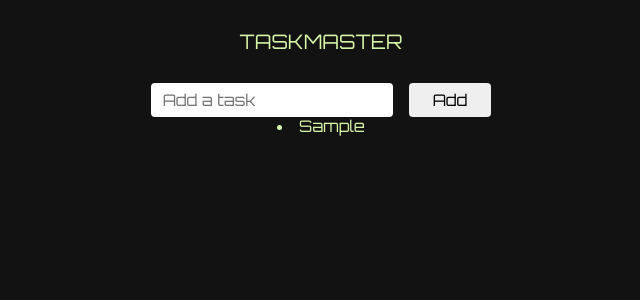
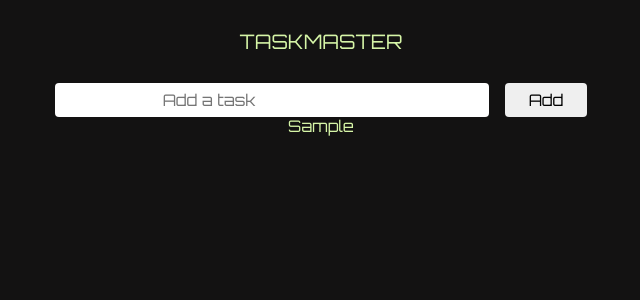
Before and after one commit to LinziJayne36/react-todo-ts, a React (Vite) app: page / in a window 1280 px wide. Both pictures are taken after typing "Sample" into the empty fields and a click on the button "Add". Shown: the top 300 px of the page, without its empty margins (319-959 px from the left). Built offline with nearby package versions, Linux system fonts and the light colour scheme.

Commit message:
Add the react-icons library. Add new component: SingleTodo

```diff
--- a/package.json
+++ b/package.json
@@ -12,7 +12,8 @@
   "dependencies": {
     "normalize.css": "^8.0.1",
     "react": "^18.2.0",
-    "react-dom": "^18.2.0"
+    "react-dom": "^18.2.0",
+    "react-icons": "^4.9.0"
   },
   "devDependencies": {
     "@types/react": "^18.0.37",
--- /dev/null
+++ b/src/components/singleTodo.tsx
@@ -0,0 +1,20 @@
+import React from "react";
+import { Todo } from "../model";
+
+type Props = {
+    todo: Todo;
+    todos: Todo[];
+    setTodos: React.Dispatch<React.SetStateAction<Todo[]>>;
+};
+
+const SingleTodo = ({ todo, todos, setTodos }: Props) => {
+    return (
+        <div>
+            <form action="" className="todos-single">
+                <span className="todos-single-text">{todo.todo}</span>
+            </form>
+        </div>
+    );
+};
+
+export default SingleTodo;
--- a/src/components/styles.css
+++ b/src/components/styles.css
@@ -1,5 +1,5 @@
 .input-box {
-    padding: 0.5em 0.75em;
+    padding: 0.5em 6.75em;
     border-radius: 4px;
     border: none;
     margin-right: 8px;
@@ -20,3 +20,10 @@
 .input-submit:hover {
     box-shadow: 0px 0px 18px 4px rgb(214, 245, 167);
 }
+
+.todos {
+    display: flex;
+    justify-content: space-evenly;
+    width: 24%;
+    flex-wrap: wrap;
+}
--- a/src/components/todoList.tsx
+++ b/src/components/todoList.tsx
@@ -1,6 +1,7 @@
 import React from "react";
 import { Todo } from "../model";
 import "./styles.css";
+import SingleTodo from "./singleTodo";
 
 interface Props {
     todos: Todo[];
@@ -11,7 +12,12 @@ const TodoList: React.FC<Props> = ({ todos, setTodos }: Props) => {
     return (
         <div className="todos">
             {todos.map((todo) => (
-                <li>{todo.todo}</li>
+                <SingleTodo
+                    todo={todo}
+                    key={todo.id}
+                    todos={todos}
+                    setTodos={setTodos}
+                />
             ))}
         </div>
     );
```
Also changed, not shown: 1 other file (tests, documents, lock files or other folders).
